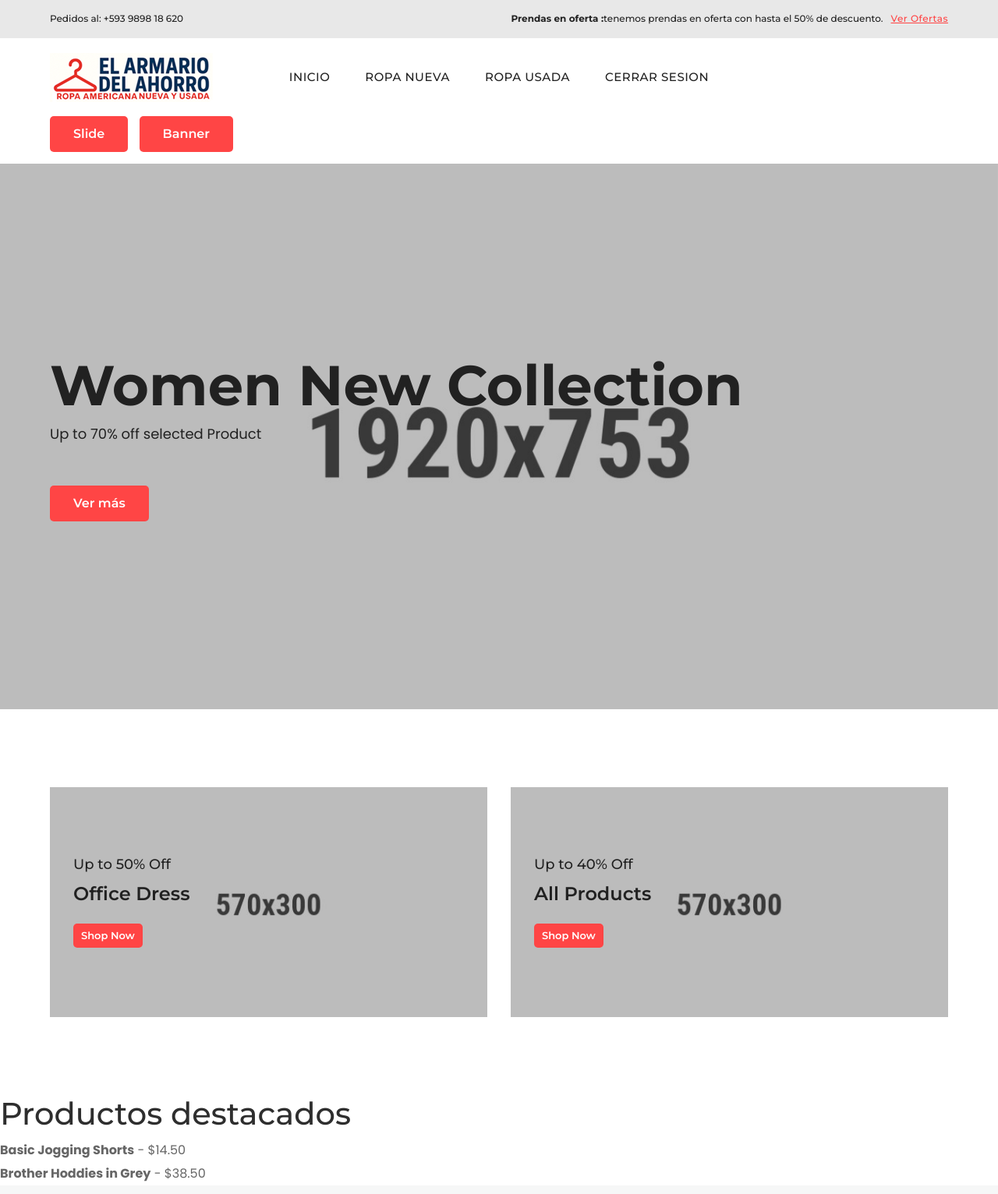
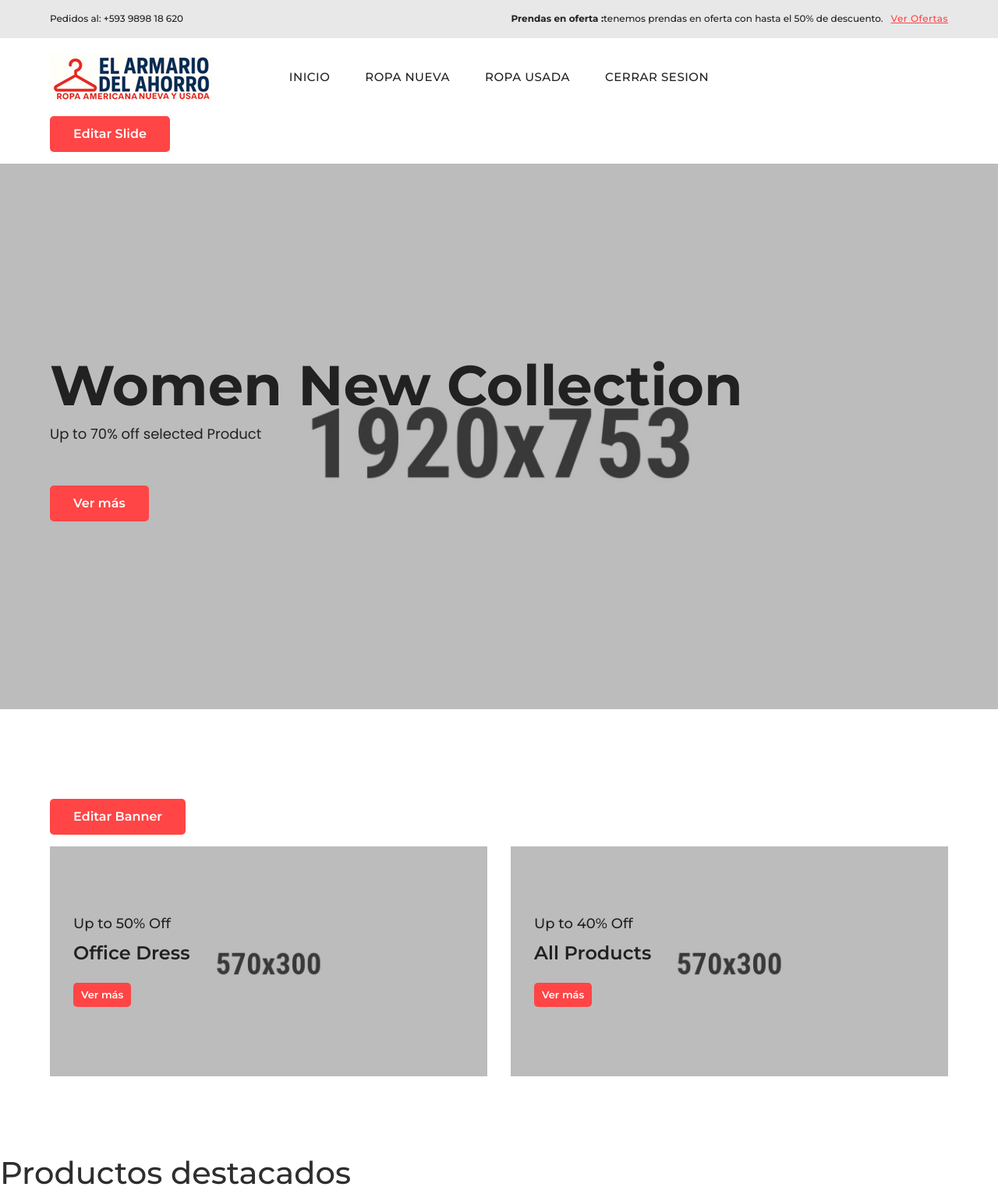
Before and after one commit to jufranva/ahorro, a PHP site: page /index.php in a window 1280 px wide. Shown: the part 16-1548 px from the top of the page at 78% size. Run offline with PHP 8.4, Linux system fonts and the light colour scheme; the visitor is signed in with stand-in values (Sample User, id 1); data comes from the database, SQL or seed files in the repository.

Commit message:
cosas del banner

```diff
--- a/app/views/home.php
+++ b/app/views/home.php
@@ -2,8 +2,7 @@
 
 <?php if (isset($_SESSION['username'])): ?>
 <div class="container my-3">
-    <button class="btn btn-primary me-2" data-bs-toggle="modal" data-bs-target="#slideModal">Slide</button>
-    <button class="btn btn-primary" data-bs-toggle="modal" data-bs-target="#bannerModal">Banner</button>
+    <button class="btn btn-primary me-2" data-bs-toggle="modal" data-bs-target="#slideModal">Editar Slide</button>
 </div>
 <?php endif; ?>
 
@@ -39,6 +38,11 @@
 
 <!-- Banner Section Start -->
 <div class="section section-margin">
+  <?php if (isset($_SESSION['username'])): ?>
+  <div class="container my-3">
+      <button class="btn btn-primary" data-bs-toggle="modal" data-bs-target="#bannerModal">Editar Banner</button>
+  </div>
+  <?php endif; ?>
     <div class="container">
         <div class="row mb-n6 overflow-hidden">
             <?php foreach ($banners as $index => $banner): ?>
@@ -52,7 +56,7 @@
                             <?php $bannerTextClass = ((int)$banner['color'] === 2) ? 'text-white' : 'text-dark'; ?>
                             <h4 class="sub-title <?= $bannerTextClass ?>"><?= htmlspecialchars($banner['subtitle']) ?></h4>
                             <h3 class="title <?= $bannerTextClass ?>"><?= htmlspecialchars($banner['title']) ?></h3>
-                            <a href="<?= htmlspecialchars($banner['link']) ?>" class="btn btn-primary btn-hover-dark btn-sm">Shop Now</a>
+                            <a href="<?= htmlspecialchars($banner['link']) ?>" class="btn btn-primary btn-hover-dark btn-sm">Ver más</a>
                         </div>
                     </div>
                 </div>
```
Also changed, not shown: assets/images/banner/1756556989-check_DEC0047967MVM_20250807_202453.jpg (added), assets/images/banner/1756557048-Aloe-Beta-de-Omnilife-Presentaciones.png (added), assets/images/banner/1756557068-Starbien-Evolution-omnilife.jpg (added), assets/images/banner/1756558842-check_DEC0047967MVM_20250807_202453.jpg (added), assets/images/banner/1756559048-envato-labs-ai-044c39f8-483b-4c2b-aa00-6a637827d6fc.jpg (added), assets/images/banner/1756559354-envato-labs-ai-119f6f77-2bd8-48c0-a87e-cf2d46b86a58.jpg (added), 1 other file.
